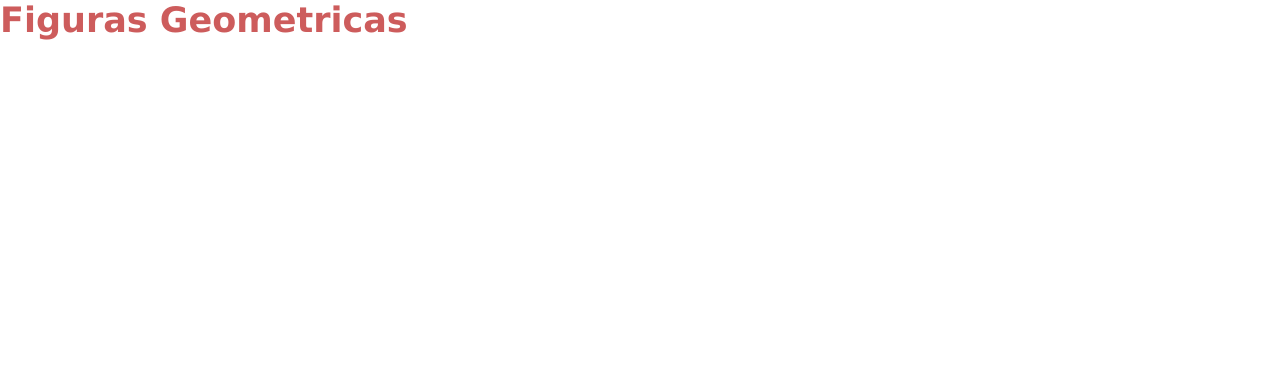
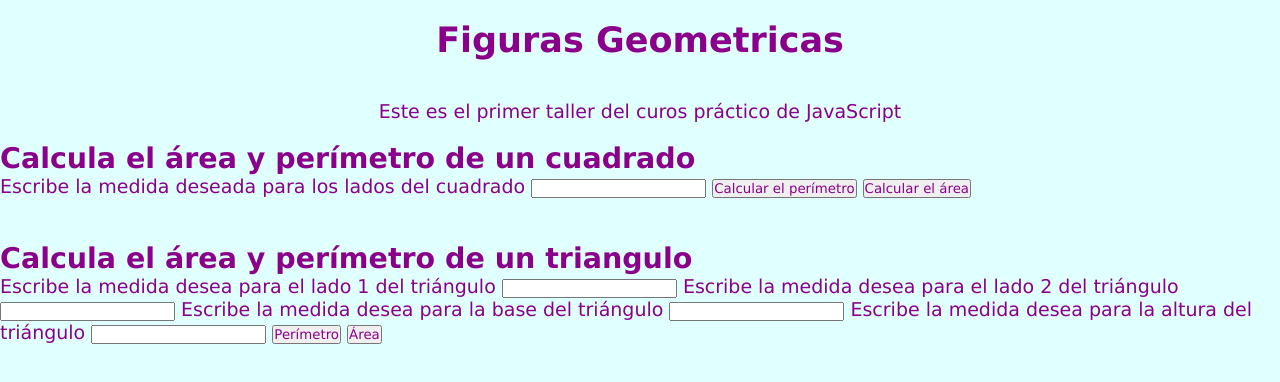
Before and after one commit to tutinjg/curso_practico_js_taller_01, a plain HTML site: page index.html in a window 1280 px wide. Drawn offline with Linux system fonts and the light colour scheme.

Commit message:
Commit agregando formularios para levantar la informacion del cliente, avance para el cuadrado y el triangulo

```diff
--- a/index.html
+++ b/index.html
@@ -5,10 +5,64 @@
     <meta http-equiv="X-UA-Compatible" content="IE=edge">
     <meta name="viewport" content="width=device-width, initial-scale=1.0">
     <link rel="stylesheet" href="./style.css">
-    <script src="./script.js"></script>
     <title>Calculos sobre figuras Geometricas</title>
 </head>
 <body>
-    <h1>Figuras Geometricas</h1>
-</body>
+<!-- Cabecera de la página -->
+    <header>
+        <h1>Figuras Geometricas</h1> <br>
+        <p>Este es el primer taller del curos práctico de JavaScript</p>
+    </header>
+    <div>
+        <section>
+<!-- Código para calcular área y perímetro del cuadrado    -->
+        <h2>Calcula el área y perímetro de un cuadrado</h2>
+            <form action="" title="Medidas del Cuadrado">
+                <label for="InputCuadrado">
+                <span><b></b>Escribe la medida deseada para los lados del cuadrado</b></span>
+                <input type="number" id="InputCuadrado" required="">
+                <button type="button" onclick="calcularPerimetroCuadrado()">
+                    Calcular el perímetro
+                </button>
+                <button type="button" onclick="calcularAreaCuadrado()">
+                    Calcular el área
+                </button>
+                </label>
+            </form>
+        </section> <br> <br>
+        <section>
+<!-- Código para calcular área y perímetro del triángulo    -->
+        <h2><b>Calcula el área y perímetro de un triangulo</b></h2>
+            <form action="" title="Medidas del Triángulo">
+                <label for="InputTrianguloL1">
+                <span>Escribe la medida desea para el lado 1 del triángulo</span>
+                <input type="number" id="InputTrianguloL1">
+                </label>
+
+                <label for="InputTrianguloL2">
+                    <span>Escribe la medida desea para el lado 2 del triángulo</span>
+                    <input type="number" id="InputTrianguloL2">
+                </label>
+
+                <label for="InputTrianguloBase">
+                    <span>Escribe la medida desea para la base del triángulo</span>
+                    <input type="number" id="InputTrianguloBase">
+                </label>
+
+                <label for="InputTrianguloAltura">
+                    <span>Escribe la medida desea para la altura del triángulo</span>
+                    <input type="number" id="InputTrianguloAltura">
+                </label>
+
+                <button type="button" onclick="calcularPerimetroTriangulo()">
+                    Perímetro
+                </button>
+                <button type="button" onclick="calcularAreaTriangulo()">
+                    Área
+                </button>
+            </form>
+        </section>
+    </div>
+    <script src="./script.js" type="text/javascript"></script>
+    </body>
 </html>
--- a/script.js
+++ b/script.js
@@ -1,54 +1,61 @@
 // Código del cuadrado
-console.group("Cuadrados")
-const lCuadrado = 5;
+console.group("Cuadrados");
 
-console.log(`Los lados del cuadrado miden ${lCuadrado} cm`);
-// Perímetro del cuadrado
-const pCuadrado = lCuadrado * 4;
-console.log(`El perímetero del cuadrado es ${pCuadrado} cm`);
-
-// Área del cuadrado
-const aCuadrado = lCuadrado * lCuadrado;
-console.log(`El área del cuadrado es ${aCuadrado} cm^2`);
+function perimetroCuadrado(lado) {
+  return lado * 4;
+}
+function areaCuadrado(lado) {
+  return lado * lado;
+}
 console.groupEnd();
 
+// Código para calcular el perimetro del cuadrado
+function calcularPerimetroCuadrado (){
+    const input = document.getElementById("InputCuadrado");
+    const value = input.value;
+    const perimetro = perimetroCuadrado(value);
+    alert(perimetro);
+}
 
+// Código para calcular el área del cuadrado
+function calcularAreaCuadrado (){
+    const input = document.getElementById("InputCuadrado");
+    const value = input.value;
+    const area = areaCuadrado(value);
+    alert(area);
+}
 
 // Código del triángulo
-console.group("Triángulos")
-const l1Triángulo = 6;
-const l2Triángulo = 6;
-const bTriángulo = 4;
-const alTriángulo = 5.5;
+console.group("Triángulos");
 
-console.log(`Los lados del triángulo miden ${l1Triángulo} cm
-${l2Triángulo} cm y su base mide ${bTriángulo} cm`);
-
-// Perímetro del triángulo
-const pTriángulo = l1Triángulo + l2Triángulo + bTriángulo;
-console.log(`El perímetero del triángulo es ${pTriángulo} cm`);
-
-// Área del triángulo
-const aTriángulo = (bTriángulo * alTriángulo) / 2;
-console.log(`El área del triángulo es ${aTriángulo} cm^2`);
+function perimetroTriangulo (lado1, lado2, base) {
+  return lado1 + lado2 + base;
+}
+function areaTriangulo(base, altura) {
+  return (base * altura) / 2;
+}
 console.groupEnd();
 
+// Código para calcular el perimetro del triángulo
+function calcularPerimetroTriangulo (){
+    const inputLado1 = document.getElementById("InputTrianguloL1");
+    const valueLado1 = inputLado1.value;
+    const inputLado2 = document.getElementById("InputTrianguloL2");
+    const valueLado2 = inputLado2.value;
+    const inputBase = document.getElementById("InputTrianguloBase");
+    const valueBase = inputBase.value;
 
+    const perimetro= perimetroTriangulo (valueLado1, valueLado2, valueBase);
+    alert(perimetro);
+}
 
-// Código del Círculo
-console.group("Círculos")
-const rCírculo = 4;
-const dCirculo = rCírculo * 2;
-const PI = Math.PI;
+// Código para calcular el área del triángulo
+function calcularAreaTriangulo (){
+    const inputBase = document.getElementById("InputTrianguloBase");
+    const valueBase = inputBase.value;
 
-console.log(`El radio del círculo mide ${rCírculo} cm
-y su diametro mide ${dCirculo} cm`);
-
-// Circunferencia del Círculo
-const cCírculo = dCirculo * PI;
-console.log(`El diametro del círculo es ${cCírculo} cm`);
-
-// Área del Círculo
-const aCírculo = (rCírculo * rCírculo) * PI;
-console.log(`El área del círculo es ${aTriángulo} cm^2`);
-console.groupEnd();
+    const inputAltura = document.getElementById("InputTrianguloAltura");
+    const valueAltura = inputAltura.value;
+    const area = areaTriangulo (valueBase, valueAltura);
+    alert(area);
+}
--- a/style.css
+++ b/style.css
@@ -3,11 +3,24 @@
     padding: 0;
     box-sizing: border-box;
     font-family: Verdana, Geneva, Tahoma, sans-serif;
-    color: indianred;
+    color: darkmagenta;
 }
 html {
     font-size: 62.5%;
 }
-h1 {
+body {
+    background-color: lightcyan;
+    font-size: 1.9rem;
+}
+header {
+    font-size: 3.5rem;
+    display: block;
+    margin: 2rem;
+    text-align: center;
+}
+header > h1 {
     font-size: 3.5rem;
 }
+header > p {
+    font-size: 1.9rem;
+}
```
